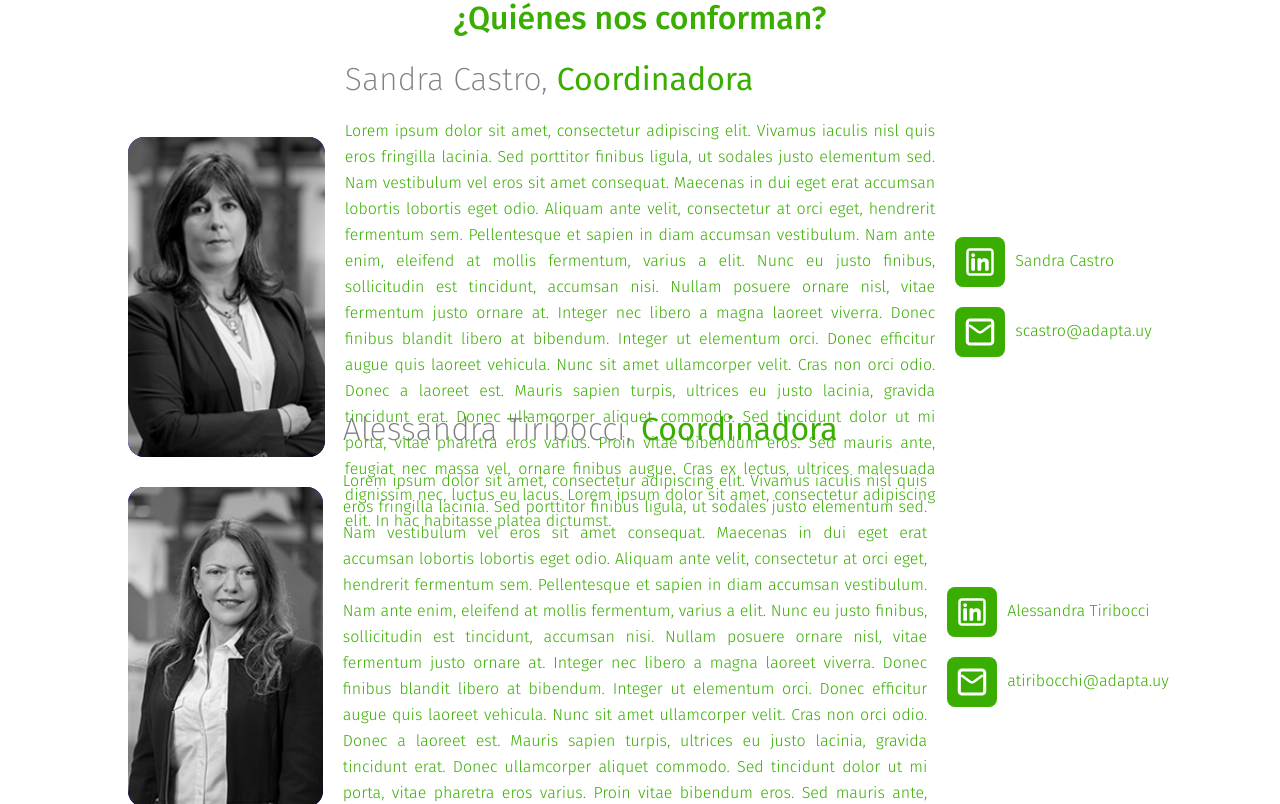
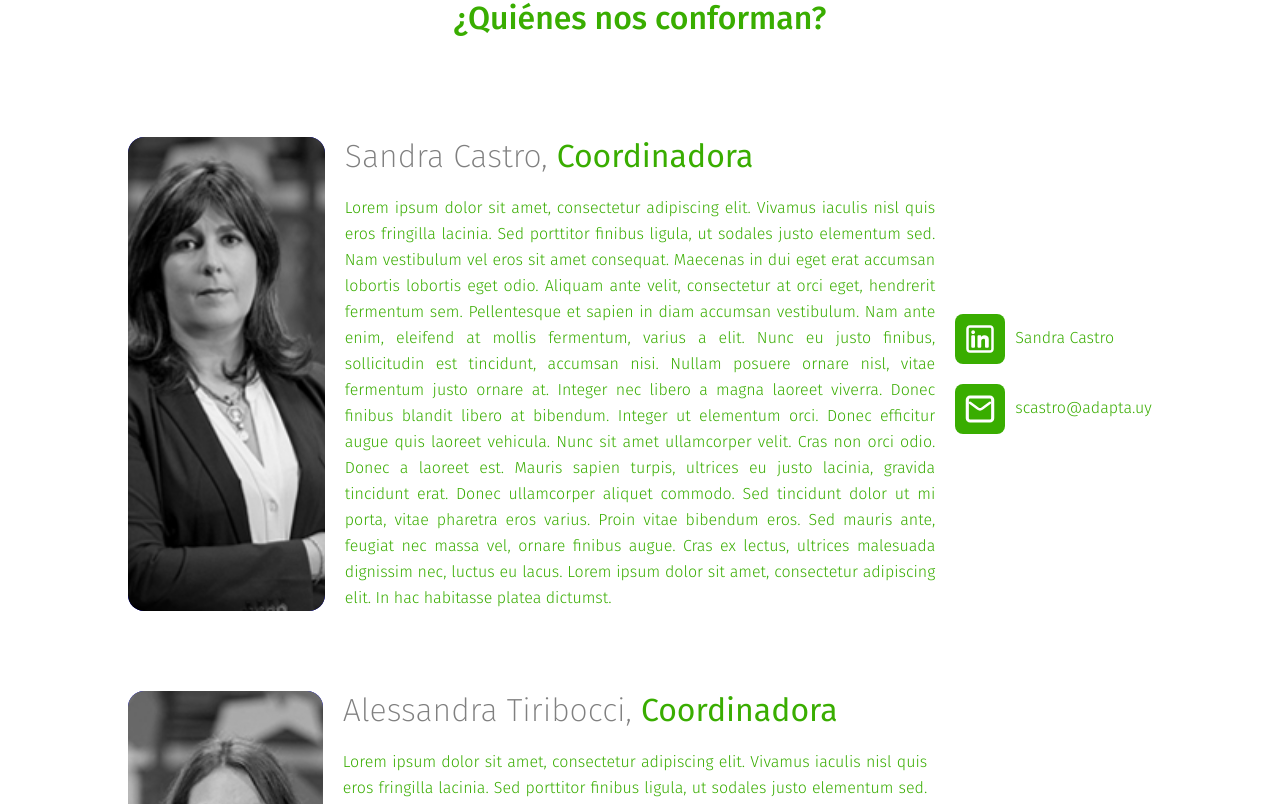
Before and after one commit to moras98/adapta-web-v2, a React (Create React App) app: page /sobre-nosotros/equipo in a window 1280 px wide. Shown: the part 736-1540 px from the top of the page. Built offline with nearby package versions, Linux system fonts and the light colour scheme.

Commit message:
css changes

```diff
--- a/src/routes/About/About.js
+++ b/src/routes/About/About.js
@@ -60,7 +60,7 @@ export default function About({ language }) {
         {/*   <h2>{language.collaboration.h1}</h2> */}
         {/* </div> */}
 
-        <div className="contact-guide-section">
+        <div className="phrase-section">
           {/* <h2>{language.contact.title}</h2> */}
           <Link className="button" to={language.contact.href}>
             <b>{language.contact.text.toUpperCase()}</b>
--- a/src/routes/Contact/Category/Category.js
+++ b/src/routes/Contact/Category/Category.js
@@ -3,7 +3,7 @@ import ImageFrame from "../../../components/ImageFrame/ImageFrame";
 import ExperienceInfo from "../../../components/ExperienceInfo/ExperienceInfo";
 import "./Category.css";
 import { useLocation, useParams } from "react-router-dom";
-import { NavLink } from "react-router-dom";
+// import { NavLink } from "react-router-dom";
 import { Link } from "react-router-dom";
 
 export default function Category({ categories }) {
--- a/src/routes/Team/Team.css
+++ b/src/routes/Team/Team.css
@@ -21,6 +21,34 @@
   width: 80%;
   text-align: center;
   color: #39ad00;
+}
+
+.left-employee {
+  width: 100%;
+  display: flex;
+  flex-direction: row;
+  min-height: 40vh;
+  margin-bottom: 10vh;
+}
+
+.coordinator-img-container {
+  width: 20%;
+  border-radius: 16px;
+  overflow: hidden;
+  display: flex;
+  align-items: center;
+  justify-content: center;
+  background-color: blue;
+}
+
+.coordinator-links {
+  width: 20%;
+  display: flex;
+  flex-direction: column;
+  align-items: flex-start;
+  justify-content: center;
+  gap: 20px;
+  padding-left: 20px;
 }
 
 .colaboration-section {
@@ -73,3 +101,33 @@
 .icon-information-container:hover .text-container {
   border-color: #39ad00;
 }
+
+
+@media (max-width: 850px) {
+  .left-employee {
+    flex-direction: column;
+    justify-content: center;
+    align-items: center;
+  }
+
+  .left-employee h2 {
+    text-align: left;
+  }
+
+  .coordinator-img-container {
+    width: fit-content;
+  }
+
+  .coordinator-links {
+    /* flex-direction: row; */
+    padding-left: 0;
+    width: 100%;
+    justify-content: center;
+    align-items: center;
+  }
+
+  .icon-information-container {
+    width: 100%;
+    justify-content: center;
+  }
+}
--- a/src/routes/Team/Team.js
+++ b/src/routes/Team/Team.js
@@ -56,7 +56,6 @@ Donec a laoreet est. Mauris sapien turpis, ultrices eu justo lacinia, gravida ti
                 display: "flex",
                 flexDirection: "column",
                 width: "100%",
-                gap: "30px",
               }}
             >
               {coordinators.map((obj, index) => (
@@ -117,24 +116,10 @@ Donec a laoreet est. Mauris sapien turpis, ultrices eu justo lacinia, gravida ti
 function LeftEmployee({ obj }) {
   return (
     <div
-      style={{
-        width: "100%",
-        display: "flex",
-        flexDirection: "row",
-        height: "40vh",
-      }}
+      className="left-employee"
     >
       <div
-        style={{
-          width: "20%",
-          borderRadius: "16px",
-          // objectFit: "cover",
-          overflow: "hidden",
-          backgroundColor: "blue",
-          display: "flex",
-          alignItems: "center",
-          justifyContent: "center",
-        }}
+        className="coordinator-img-container"
       >
         <img
           src={obj?.src}
@@ -157,6 +142,7 @@ function LeftEmployee({ obj }) {
           paddingLeft: "20px",
           textAlign: "justify",
           gap: "20px",
+          height: '100%',
         }}
       >
         <h2>
@@ -166,15 +152,16 @@ function LeftEmployee({ obj }) {
         <p>{obj?.description}</p>
       </div>
       <div
-        style={{
-          width: "20%",
-          display: "flex",
-          flexDirection: "column",
-          alignItems: "flex-start",
-          justifyContent: "center",
-          gap: "20px",
-          paddingLeft: "20px",
-        }}
+        // style={{
+        //   width: "20%",
+        //   display: "flex",
+        //   flexDirection: "column",
+        //   alignItems: "flex-start",
+        //   justifyContent: "center",
+        //   gap: "20px",
+        //   paddingLeft: "20px",
+        // }}
+        className="coordinator-links"
       >
         <IconInformation
           icon={"/assets/images/icons/linkedin.svg"}
```
